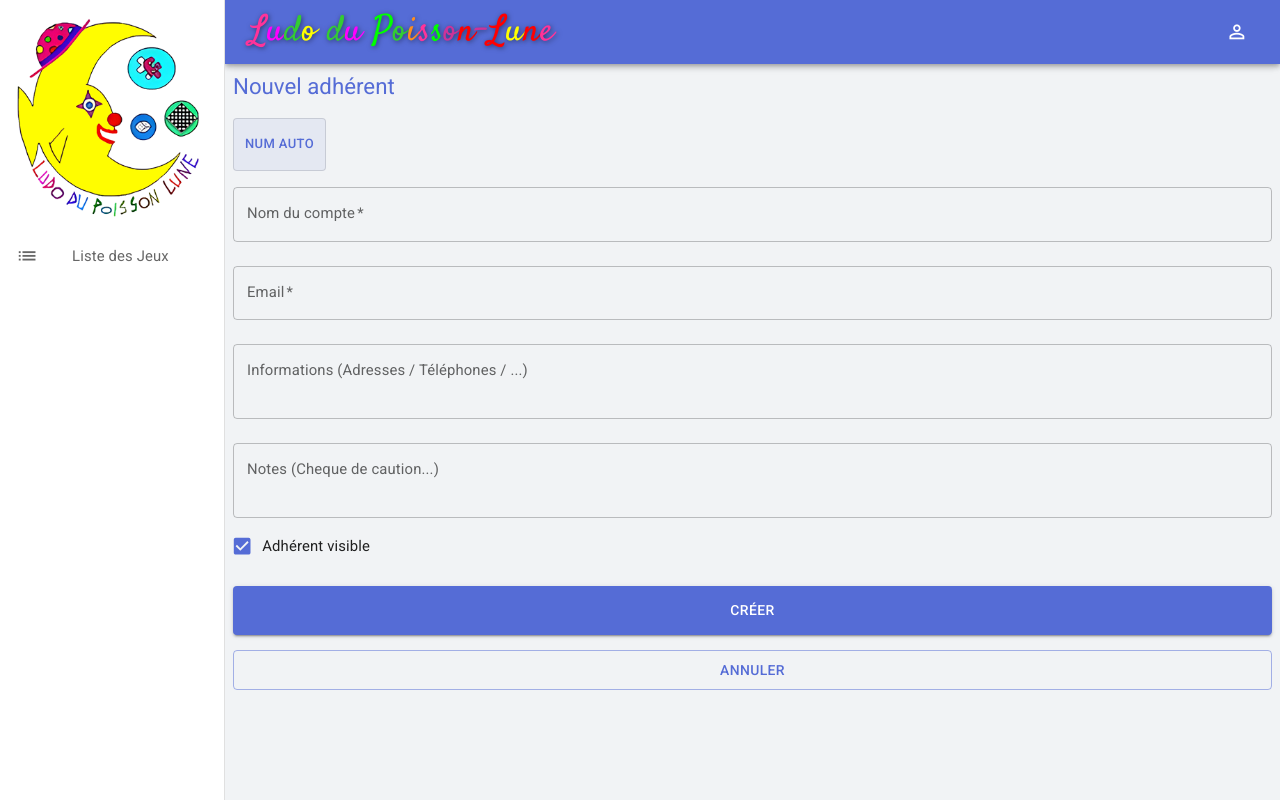
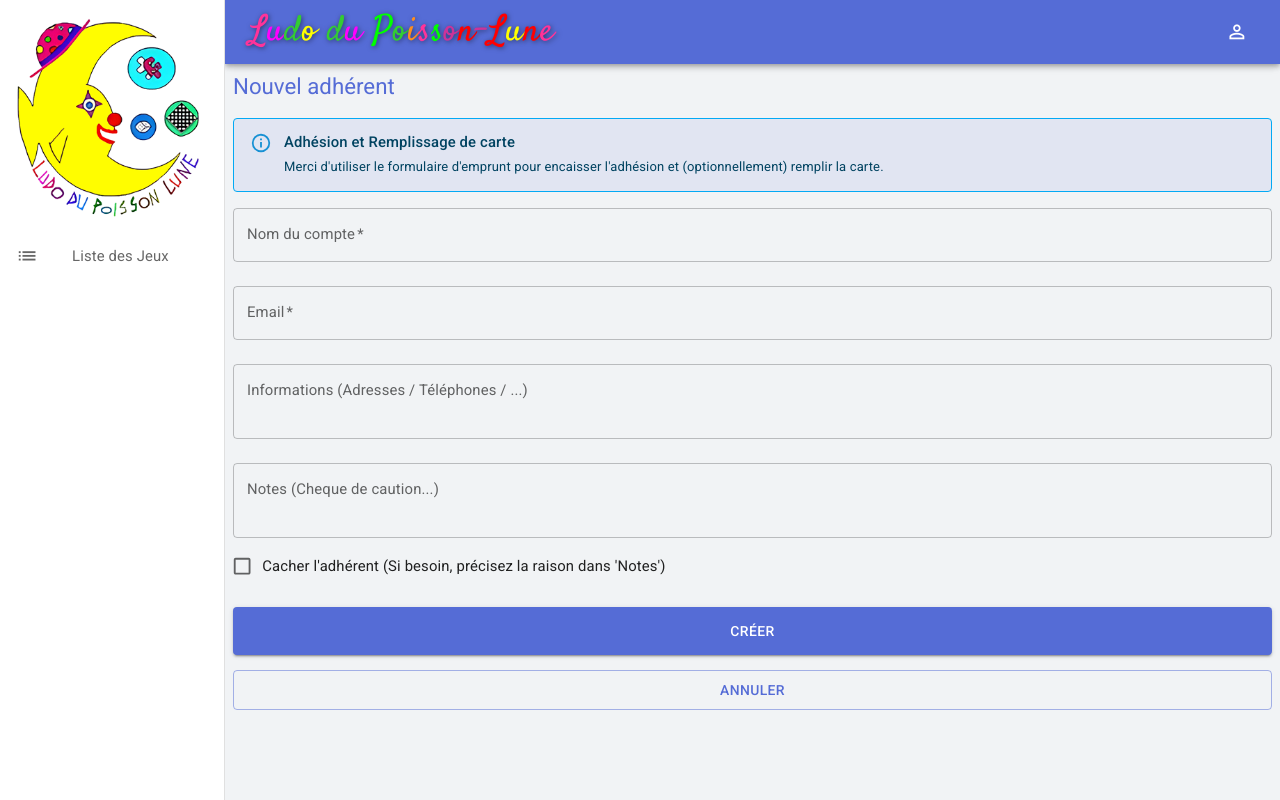
Before and after one commit to bdien/ludotheque, a React (Vite) app in the folder src/webui/: page /users/new in a window 1280 px wide. Built offline with nearby package versions, Linux system fonts and the light colour scheme; no server answers.

Commit message:
Checkbox pour desactiver un user (Harmonisation item)

```diff
--- a/src/webui/src/pages/item_edit.tsx
+++ b/src/webui/src/pages/item_edit.tsx
@@ -73,7 +73,7 @@ type FormValues = {
   gametime: number;
   big: boolean;
   outside: boolean;
-  enabled: boolean;
+  disabled: boolean;
   content: string;
   notes: string;
 };
@@ -111,7 +111,7 @@ export function ItemEdit(props: ItemEditProps) {
     item.gametime = data.gametime;
     item.big = data.big;
     item.outside = data.outside;
-    item.enabled = data.enabled;
+    item.enabled = !data.disabled;
     item.notes = data.notes.trim();
     item.content = data.content.trim()
       ? data.content
@@ -402,6 +402,17 @@ export function ItemEdit(props: ItemEditProps) {
                   <FormControlLabel
                     control={
                       <Checkbox
+                        color="error"
+                        defaultChecked={!item.enabled}
+                        {...register("disabled")}
+                      />
+                    }
+                    label="Retiré de l'emprunt (Précisez la raison dans 'Notes')"
+                  />
+                  <br />
+                  <FormControlLabel
+                    control={
+                      <Checkbox
                         defaultChecked={item.outside}
                         {...register("outside")}
                       />
@@ -417,16 +428,6 @@ export function ItemEdit(props: ItemEditProps) {
                       />
                     }
                     label="Surdimensionné"
-                  />
-                  <br />
-                  <FormControlLabel
-                    control={
-                      <Checkbox
-                        defaultChecked={item.enabled}
-                        {...register("enabled")}
-                      />
-                    }
-                    label="Disponible à l'emprunt"
                   />
                 </TableCell>
               </TableRow>
--- a/src/webui/src/pages/item_list.tsx
+++ b/src/webui/src/pages/item_list.tsx
@@ -85,7 +85,7 @@ function nameDisplay(item: ItemModel) {
         )}
         {!item.enabled && (
           <Icon
-            title="Indisponible au prêt"
+            title="Indisponible"
             fontSize="small"
             color="warning"
             sx={{ pt: 0.2 }}
--- a/src/webui/src/pages/item_view.tsx
+++ b/src/webui/src/pages/item_view.tsx
@@ -204,7 +204,7 @@ export function Item(props: ItemProps) {
                       )}{" "}
                     </>
                   ) : (
-                    "Retiré du prêt"
+                    "Retiré de l'emprunt"
                   )}
                 </TableCell>
               </TableRow>
--- a/src/webui/src/pages/user_edit.tsx
+++ b/src/webui/src/pages/user_edit.tsx
@@ -13,10 +13,9 @@ import { DatePicker } from "@mui/x-date-pickers/DatePicker";
 import dayjs, { Dayjs } from "dayjs";
 import Alert from "@mui/material/Alert";
 import { useState } from "react";
-import ToggleButton from "@mui/material/ToggleButton";
-import Box from "@mui/material/Box";
 import FormControlLabel from "@mui/material/FormControlLabel";
 import Checkbox from "@mui/material/Checkbox";
+import AlertTitle from "@mui/material/AlertTitle";
 
 interface UserEditProps {
   id?: number;
@@ -31,14 +30,13 @@ type FormValues = {
   notes: string;
   informations: string;
   subscription: Dayjs;
-  enabled: boolean;
+  disabled: boolean;
 };
 
 export function UserEdit(props: UserEditProps) {
   const { user, error, mutate } = useUser(props.id);
   const initialUserId = user?.id;
   const { account } = useAccount();
-  const [autoId, setAutoId] = useState<boolean>(true);
   const [apiError, setApiError] = useState<string | null>(null);
   const { register, handleSubmit, control } = useForm<FormValues>();
   const [_location, navigate] = useLocation();
@@ -58,8 +56,8 @@ export function UserEdit(props: UserEditProps) {
     user.role = data.role;
     user.notes = data.notes;
     user.informations = data.informations;
-    user.subscription = data.subscription.format("YYYY-MM-DD");
-    user.enabled = data.enabled;
+    user.subscription = (data.subscription ?? dayjs()).format("YYYY-MM-DD");
+    user.enabled = !data.disabled;
 
     if (initialUserId) {
       await updateUser(user.id, user);
@@ -102,31 +100,27 @@ export function UserEdit(props: UserEditProps) {
         </Alert>
       )}
 
-      {user?.id ? (
-        <TextField type="number" label="Numéro" value={user.id} disabled />
-      ) : (
-        <Box sx={{ display: "flex" }}>
-          <ToggleButton
-            color="primary"
-            value="check"
-            selected={autoId}
-            onChange={() => {
-              setAutoId(!autoId);
-            }}
-            sx={{ py: 1.8 }}
-          >
-            Num Auto
-          </ToggleButton>
-          {!autoId && (
-            <TextField
-              label="Numéro"
-              type="number"
-              size="medium"
-              {...register("id")}
-              sx={{ ml: 2, flexGrow: "1" }}
-            />
-          )}
-        </Box>
+      <Alert
+        variant="outlined"
+        severity="info"
+        sx={{ backgroundColor: "rgba(85, 108, 214, 0.1)" }}
+      >
+        <AlertTitle>Adhésion et Remplissage de carte</AlertTitle>
+        Merci d'utiliser le formulaire d'emprunt pour encaisser l'adhésion et
+        (optionnellement) remplir la carte.
+        <br />
+        {user?.id != 0 &&
+          "Ne modifiez ces champs directement que pour corriger une erreur."}
+      </Alert>
+
+      {user?.id != 0 && (
+        <TextField
+          type="number"
+          label="Numéro"
+          value={user.id}
+          disabled
+          sx={{ mt: 2 }}
+        />
       )}
 
       <TextField
@@ -172,7 +166,7 @@ export function UserEdit(props: UserEditProps) {
             type="number"
             {...register("credit")}
             InputProps={{
-              inputProps: { min: 0, max: 100 },
+              inputProps: { min: 0, max: 100, step: 0.5 },
               endAdornment: <InputAdornment position="end">€</InputAdornment>,
             }}
           />
@@ -215,9 +209,13 @@ export function UserEdit(props: UserEditProps) {
 
       <FormControlLabel
         control={
-          <Checkbox defaultChecked={user.enabled} {...register("enabled")} />
+          <Checkbox
+            color="error"
+            defaultChecked={!user.enabled}
+            {...register("disabled")}
+          />
         }
-        label="Adhérent visible"
+        label="Cacher l'adhérent (Si besoin, précisez la raison dans 'Notes')"
       />
 
       <Button
```
Also changed, not shown: 1 other file (tests, documents, lock files or other folders).
